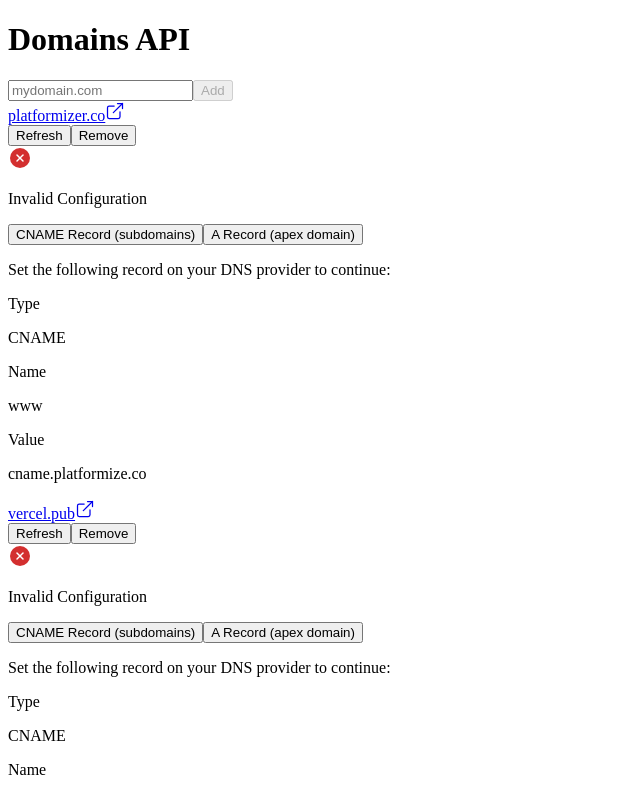
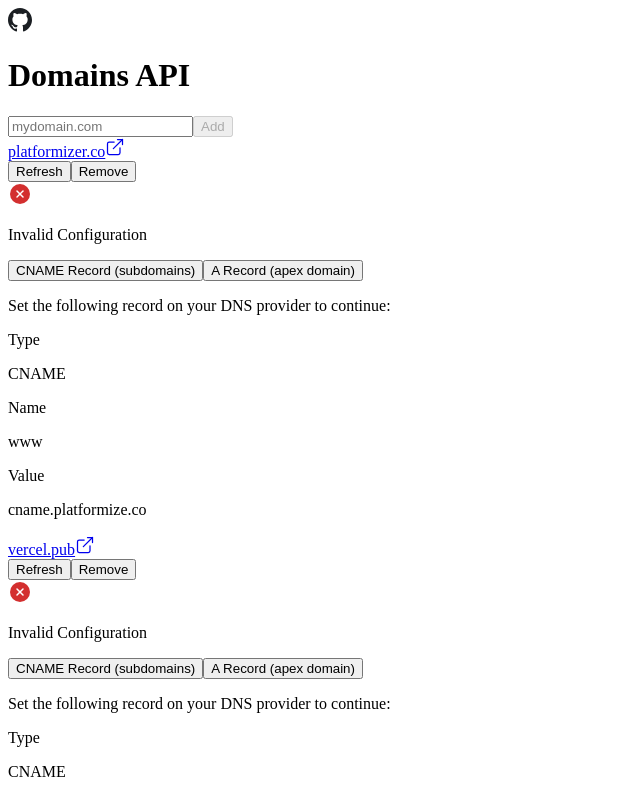
Before and after one commit to talent-programmer/platforms, a Next.js app in the folder code-snippets/domains-api/: page / in a window 1280 px wide. Shown: the top 798 px of the page, without its empty margins (0-640 px from the left). Built offline with nearby package versions, Linux system fonts and the light colour scheme; no server answers.

Commit message:
added github link for demo

```diff
--- a/code-snippets/domains-api/pages/index.js
+++ b/code-snippets/domains-api/pages/index.js
@@ -5,6 +5,7 @@
 import toast, { Toaster } from 'react-hot-toast';
 import useSWR, { mutate } from 'swr'
 const fetcher = (...args) => fetch(...args).then(res => res.json())
+import Image from 'next/image'
 
 export default function Home() {
 
@@ -42,8 +43,11 @@
               duration: 10000,
           }}
       />
+      <a href="https://github.com/vercel-customer-feedback/platforms/tree/main/code-snippets/domains-api" target="_blank" className="fixed top-5 right-5">
+        <Image src="/github.svg" alt="Github" width={24} height={24}/>
+      </a>
 
-      <main className="flex flex-col items-center justify-center w-full flex-1 px-20 text-center mb-20">
+      <main className="flex flex-col items-center justify-center w-full flex-1 px-20 text-center my-20">
         <h1 className="text-6xl font-bold">
           Domains API
         </h1>
```
Also changed, not shown: code-snippets/domains-api/public/github.svg (added).
